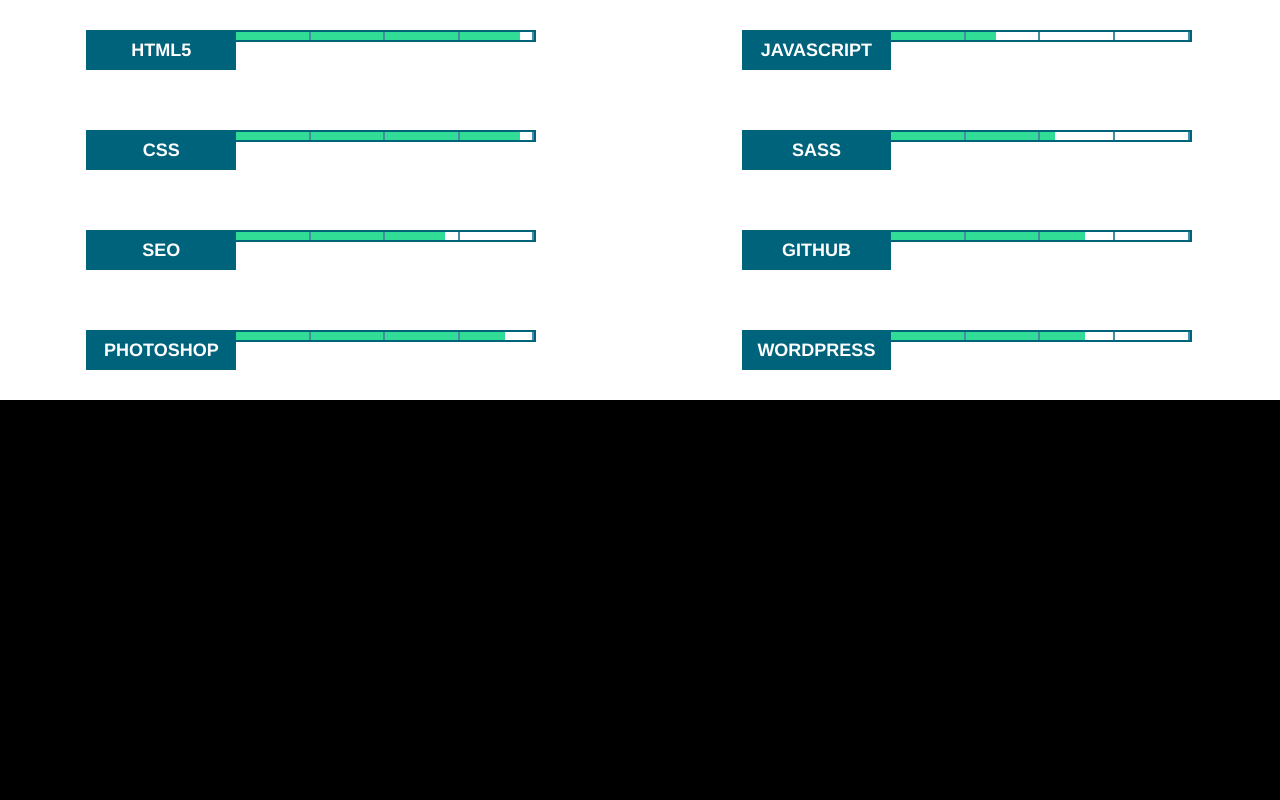
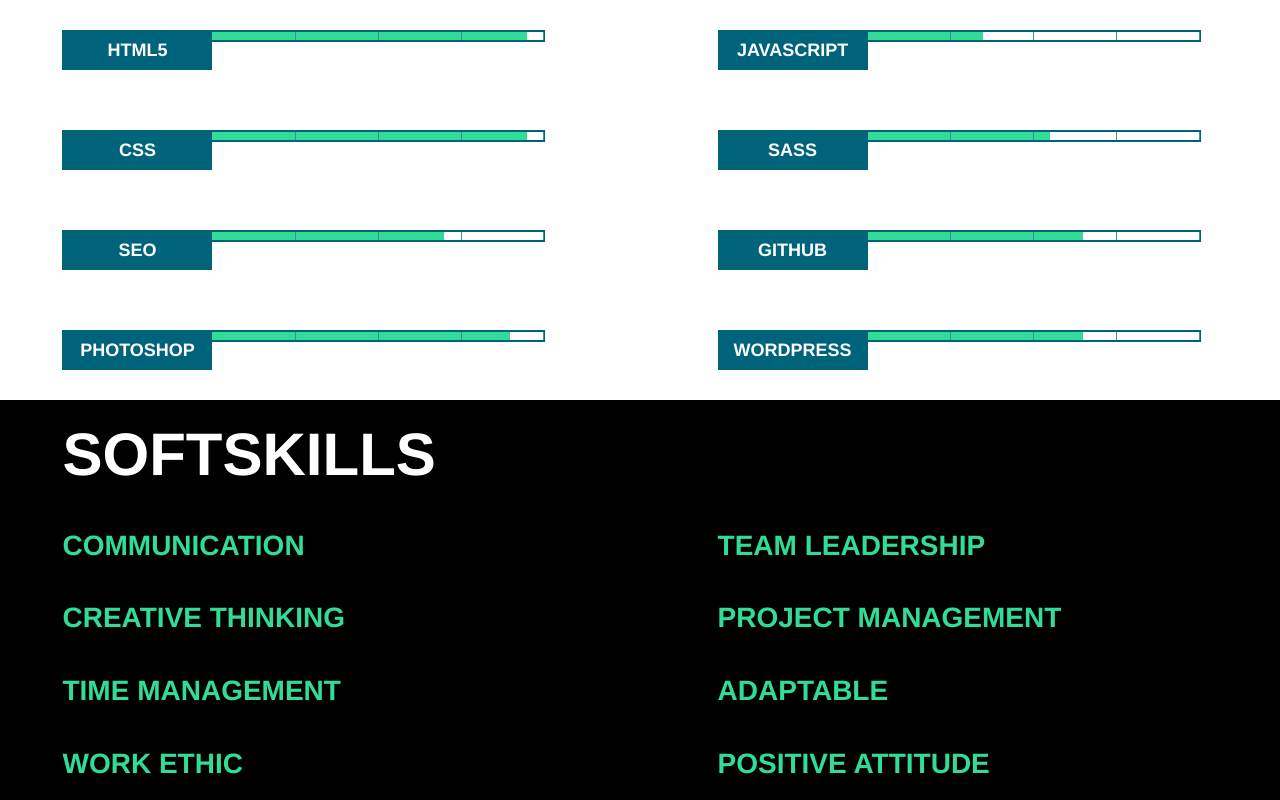
Before and after one commit to colemank/skills-section, a plain HTML site: page index.html in a window 1280 px wide. Drawn offline with nearby package versions, Linux system fonts and the light colour scheme.

Commit message:
added softskills section and changed most widths to percentages

```diff
--- a/index.html
+++ b/index.html
@@ -131,8 +131,42 @@
 	</section>
 	<section class="softskills">
 		<div class="skills-container">
-			<div class="inside-container-label"></div>
-			<div class="inside-container-label"></div>
+			<div class="inside-cont-label">
+				<div class="glue">
+					<h1>SOFTSKILLS</h1>
+				</div>
+				<div class="glue">
+					<h3>COMMUNICATION</h3>
+				</div>
+				<div class="glue">
+					<h3>CREATIVE THINKING</h3>
+				</div>
+				<div class="glue">
+					<h3>TIME MANAGEMENT</h3>
+				</div>
+				<div class="glue">
+					<h3>WORK ETHIC</h3>
+				</div>
+			</div>
+			<div class="inside-cont-label">
+				<div class="glue">
+					<h1>
+						&nbsp;
+					</h1>
+				</div>
+				<div class="glue">
+					<h3>TEAM LEADERSHIP</h3>
+				</div>
+				<div class="glue">
+					<h3>PROJECT MANAGEMENT</h3>
+				</div>
+				<div class="glue">
+					<h3>ADAPTABLE</h3>
+				</div>
+				<div class="glue">
+					<h3>POSITIVE ATTITUDE</h3>
+				</div>
+			</div>
 		</div>
 	</section>
 
--- a/scss/styles.scss
+++ b/scss/styles.scss
@@ -39,12 +39,26 @@ section{
 		justify-content: space-around;
 		flex-direction: column;
 		align-items:flex-start;
-
 	}
 	.glue{
 		position:relative;
 		display: flex;
-		width: 452px;
+		width: 80%;
+		margin: 0 10% 0 10%;
+		h1{
+			color: white;
+			font-family: "Helvetica Neue", Helvetica, Arial, "Lucida Grande", sans-serif;
+			font-size: 60px;
+			font-weight: 700;
+			margin: 0px;
+		}
+		h3{
+			color: #30dc96;
+			font-family: "Helvetica Neue", Helvetica, Arial, "Lucida Grande", sans-serif;
+			font-size: 28px;
+			font-weight: 700;
+			margin: 0px;
+		}
 		.inside-box{
 		    height: 40px;
 		    width: 150px;
@@ -63,7 +77,7 @@ section{
 		}
 
 		.bar{
-	        position: relative;
+            position: relative;
 		    display: flex;
 		    flex-direction: row;
 		    align-content: space-around;
@@ -71,12 +85,12 @@ section{
 		    width: 67%;
 		    right: 2px;
 		    border: 2px solid #00637c;
-		    z-index: 5;
+		    z-index: 6;
 			.bar-fill{
-				    position: absolute;
-				    height: 8px;
-				    z-index: 4;
-				    background: #30dc96;
+		        position: absolute;
+			    height: 8px;
+			    z-index: 4;
+			    background: #30dc96;
 				}
 			#bar1{
 				width:95%;
@@ -107,8 +121,9 @@ section{
 		        position: relative;
 			    height: 8px;
 			    width: 25%;
-			    border-right: 2px solid #448d9f;
-			    z-index: 6;
+			    right: -1px;
+			    border-right: 1px solid #448d9f;
+			    z-index: 5;
 			    box-sizing: border-box;
 			}
 		}
```
Also changed, not shown: css/styles.css.
